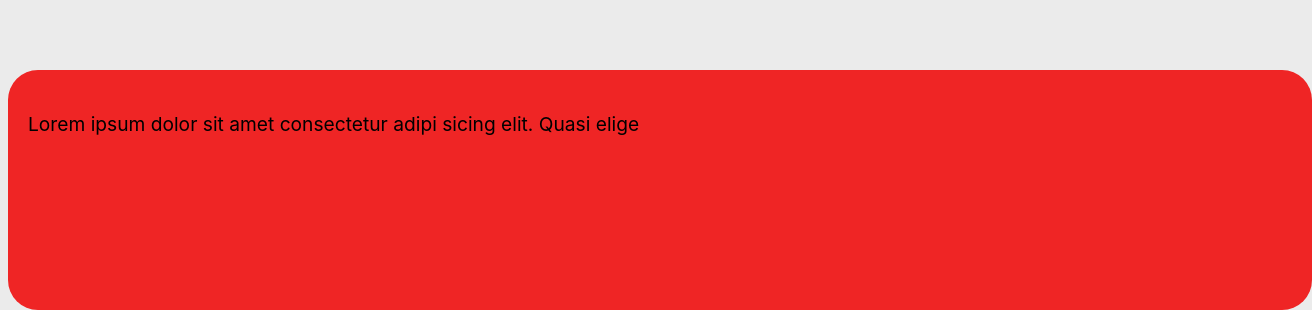
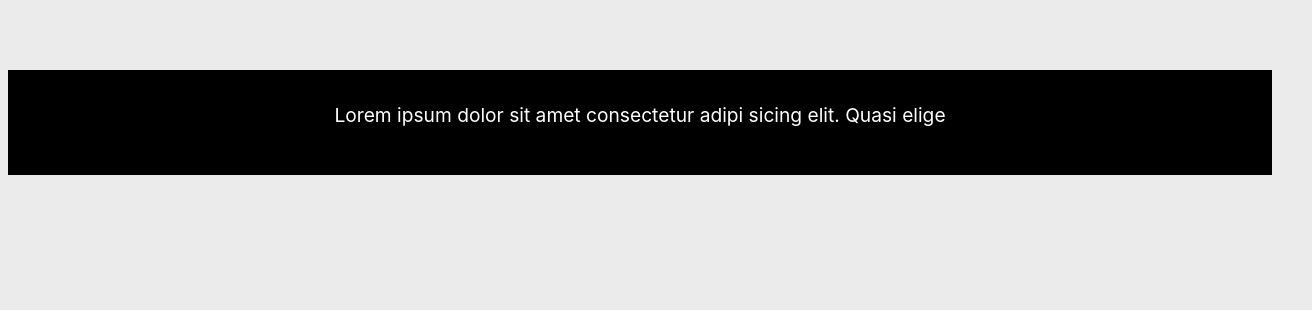
Before and after one commit to qureshiowais91/responsive-website, a plain HTML site: page index.html in a window 1280 px wide. Shown: the part 3434-3744 px from the top of the page, 1312 px wide, since content can reach past the window. After the commit the page ends 3609 px from the top, so only its background shows below. Drawn offline with Linux system fonts and the light colour scheme.

Commit message:
Update style.css

```diff
--- a/style.css
+++ b/style.css
@@ -5,6 +5,7 @@
   --dark: rgb(59, 59, 65);
   --shadow: rgba(60, 64, 67, 0.3) 0px 1px 2px 0px,
     rgba(60, 64, 67, 0.15) 0px 1px 3px 1px;
+    box-sizing:content-box;
 }
 
 * {
@@ -204,11 +205,17 @@ body {
 
 
 footer{
-  border-radius:30px;
-  padding:20px;
-  height: 200px;
+  color: rgb(255, 255, 255);
+  border-radius:0;
+  height: 105px;
   width:100%;
-  background: rgb(239, 37, 37);
+  background: rgb(0, 0, 0);
   margin-top:2rem;
   margin-bottom:-6rem;
 }
+
+footer p{
+  text-align: center;
+  padding: 30px;
+  margin: auto;
+}
```
